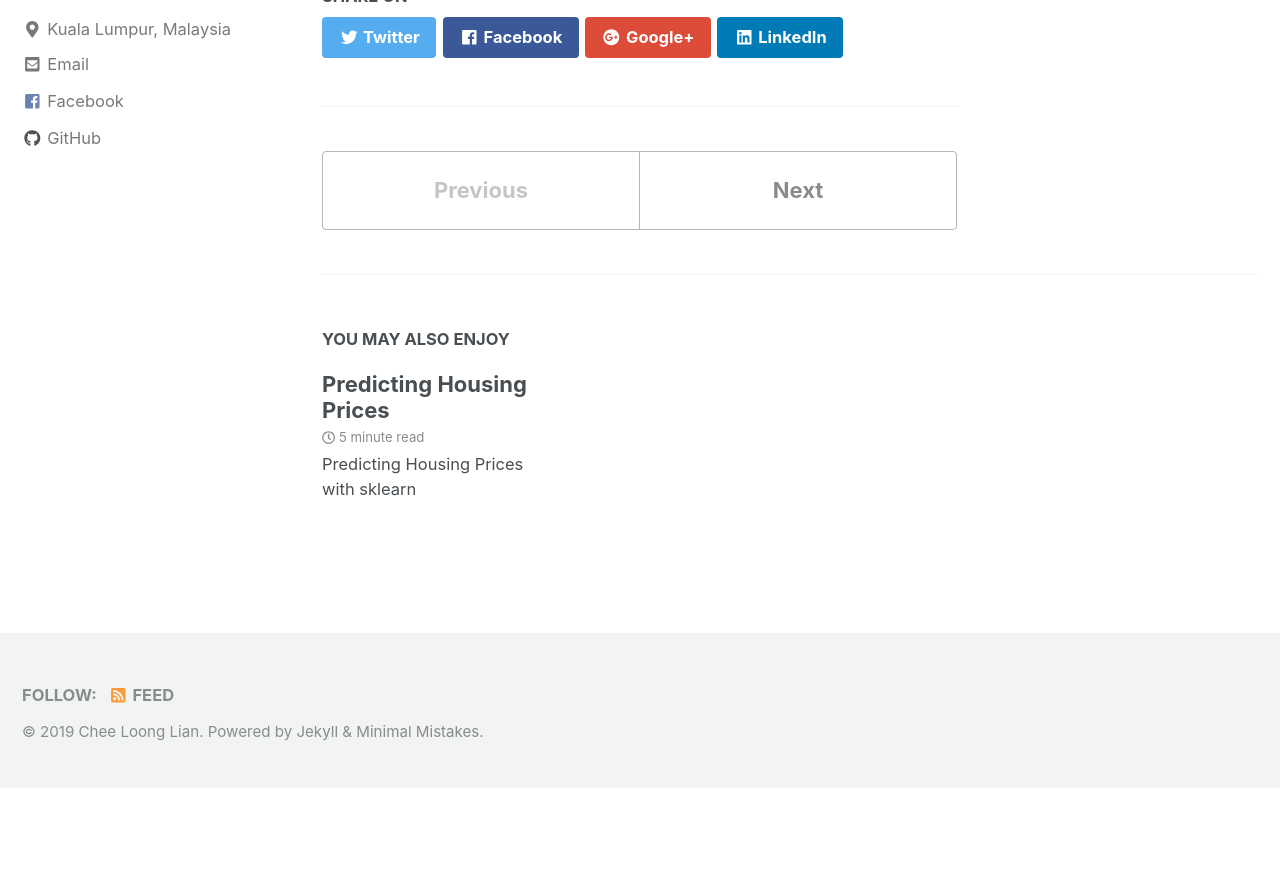
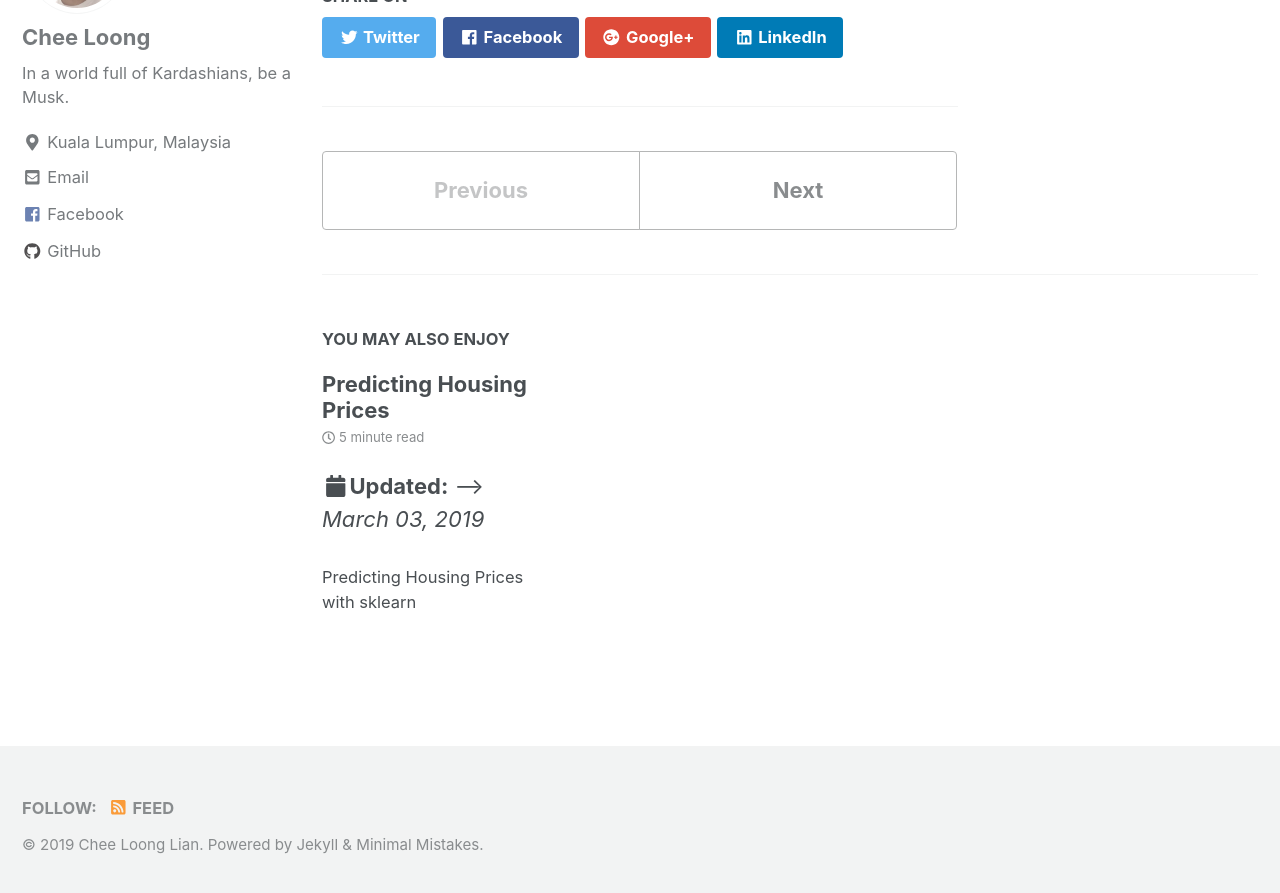
Before and after one commit to CheeLoong/CheeLoong.github.io, a Jekyll site: the page built from _posts/2019-03-02-helloworld.md, in a window 1280 px wide and 900 px high, scrolled down 1043 px. Shown: the top 893 px of the window. Built offline with Jekyll 4.4.1, drawn with Linux system fonts in a browser that asks for light colours; cached includes are drawn as plain includes; before the commit the page ends 1831 px from its top, so only the background shows below that.

Commit message:
add update information

```diff
--- a/_includes/archive-single.html
+++ b/_includes/archive-single.html
@@ -23,6 +23,7 @@
           alt="">
       </div>
     {% endif %}
+
     <h2 class="archive__item-title" itemprop="headline">
       {% if post.link %}
         <a href="{{ post.link }}">{{ title }}</a> <a href="{{ post.url | relative_url }}" rel="permalink"><i class="fas fa-link" aria-hidden="true" title="permalink"></i><span class="sr-only">Permalink</span></a>
@@ -30,9 +31,19 @@
         <a href="{{ post.url | relative_url }}" rel="permalink">{{ title }}</a>
       {% endif %}
     </h2>
+
     {% if post.read_time %}
       <p class="page__meta"><i class="far fa-clock" aria-hidden="true"></i> {% include read-time.html %}</p>
     {% endif %}
+
+    {% if post.collection == 'teaching' %}
+      <p> {{ post.type }}, <i>{{ post.venue }}</i>, {{ post.date | default: "1900-01-01" | date: "%Y" }} </p>
+    {% elsif post.collection == 'publications' %}
+      <p>Published in <i>{{ post.venue }}</i>, {{ post.date | default: "1900-01-01" | date: "%Y" }} </p>
+    {% elsif post.date %}
+     <p class="page__date"><strong><i class="fa fa-fw fa-calendar" aria-hidden="true"></i>{{ site.data.ui-text[site.locale].date_label | default: "Updated:" }}</strong> --> <i><time datetime="{{ post.date | default: "1900-01-01" | date_to_xmlschema }}">{{ post.date | default: "1900-01-01" | date: "%B %d, %Y" }}</time></i></p>
+    {% endif %}
+
     {% if post.excerpt %}<p class="archive__item-excerpt" itemprop="description">{{ post.excerpt | markdownify | strip_html | truncate: 160 }}</p>{% endif %}
   </article>
 </div>
```
